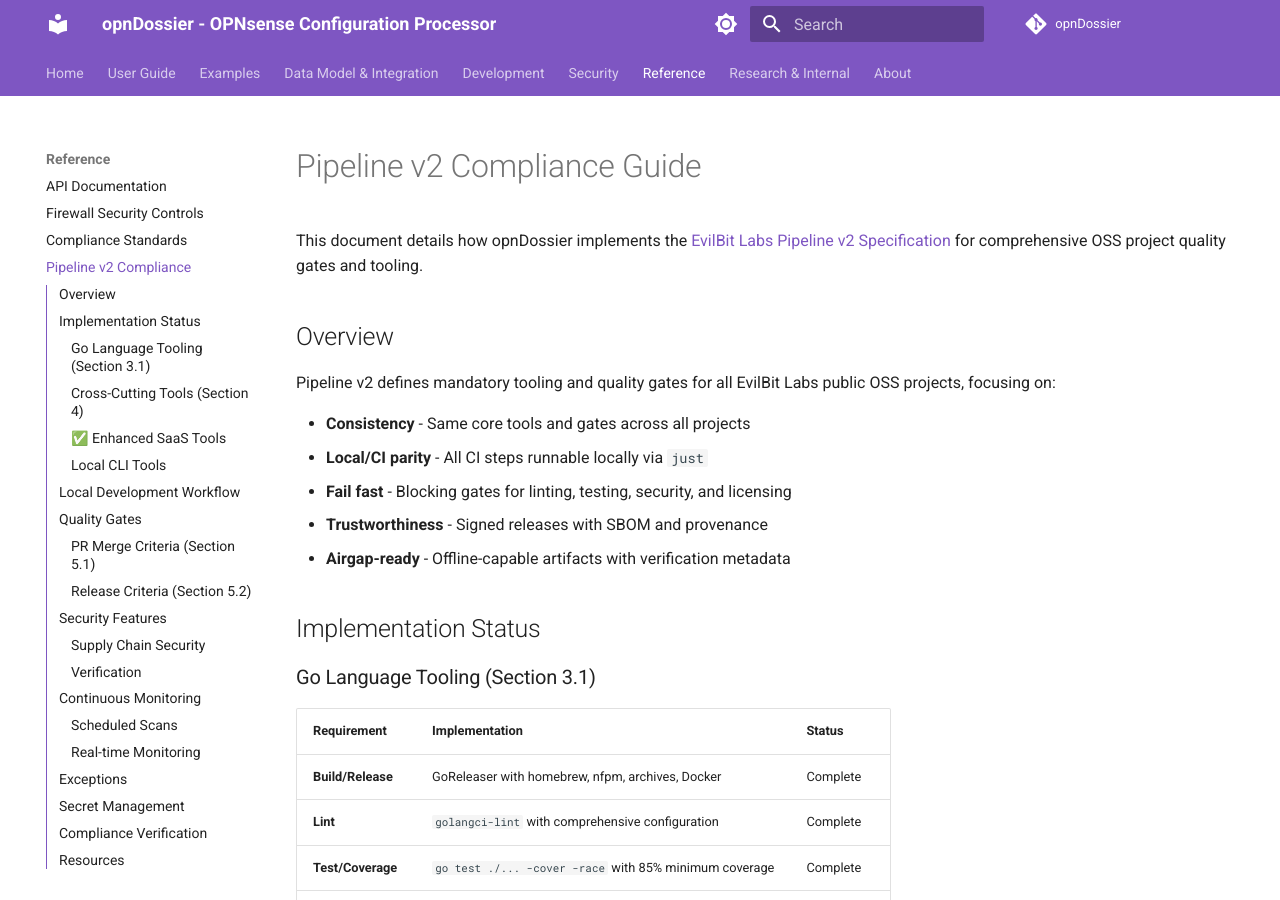
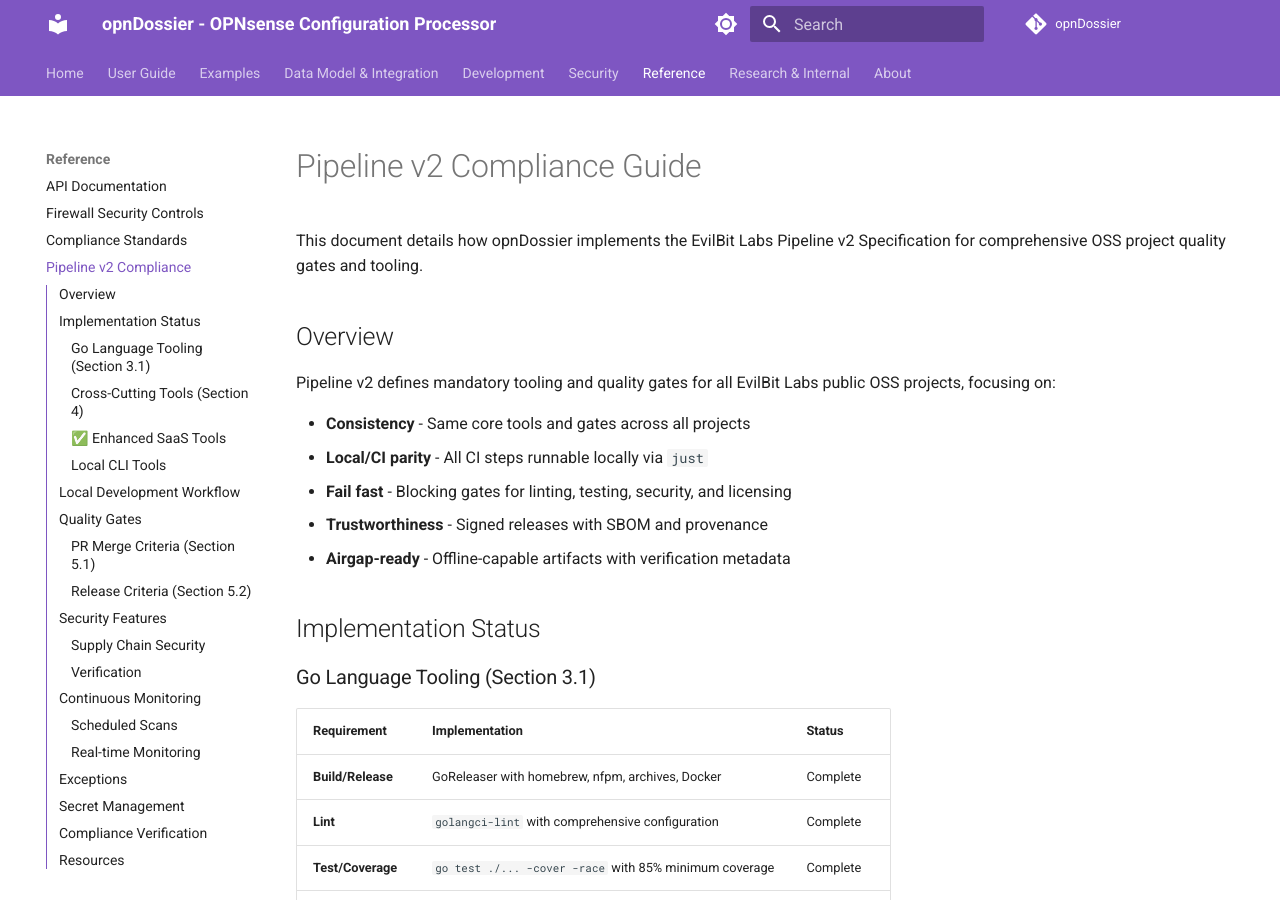
Before and after one commit to EvilBit-Labs/opnDossier, an MkDocs documentation site: the page built from docs/pipeline-v2-compliance.md, in a window 1280 px wide and 900 px high. Built offline with MkDocs 1.6.1 and Material for MkDocs 9.7.7, drawn with Linux system fonts in a browser that asks for light colours; comment, search, counter and statistics services are not loaded; the version menu is left out; part of the change alters nothing that is shown.

```diff
--- a/docs/pipeline-v2-compliance.md
+++ b/docs/pipeline-v2-compliance.md
@@ -1,6 +1,6 @@
 # Pipeline v2 Compliance Guide
 
-This document details how opnDossier implements the [EvilBit Labs Pipeline v2 Specification](https://github.com/EvilBit-Labs/Standards/blob/main/pipeline_v_2_spec.md) for comprehensive OSS project quality gates and tooling.
+This document details how opnDossier implements the EvilBit Labs Pipeline v2 Specification for comprehensive OSS project quality gates and tooling.
 
 ## Overview
 
@@ -28,7 +28,7 @@ Pipeline v2 defines mandatory tooling and quality gates for all EvilBit Labs pub
 
 - [`.goreleaser.yaml`](https://github.com/EvilBit-Labs/opnDossier/blob/main/.goreleaser.yaml) - Complete GoReleaser configuration
 - [`.golangci.yml`](https://github.com/EvilBit-Labs/opnDossier/blob/main/.golangci.yml) - Comprehensive linting rules
-- [`justfile`](../justfile) - Local testing commands
+- [`justfile`](https://github.com/EvilBit-Labs/opnDossier/blob/main/justfile) - Local testing commands
 
 **Go Tooling Details:**
 
```
